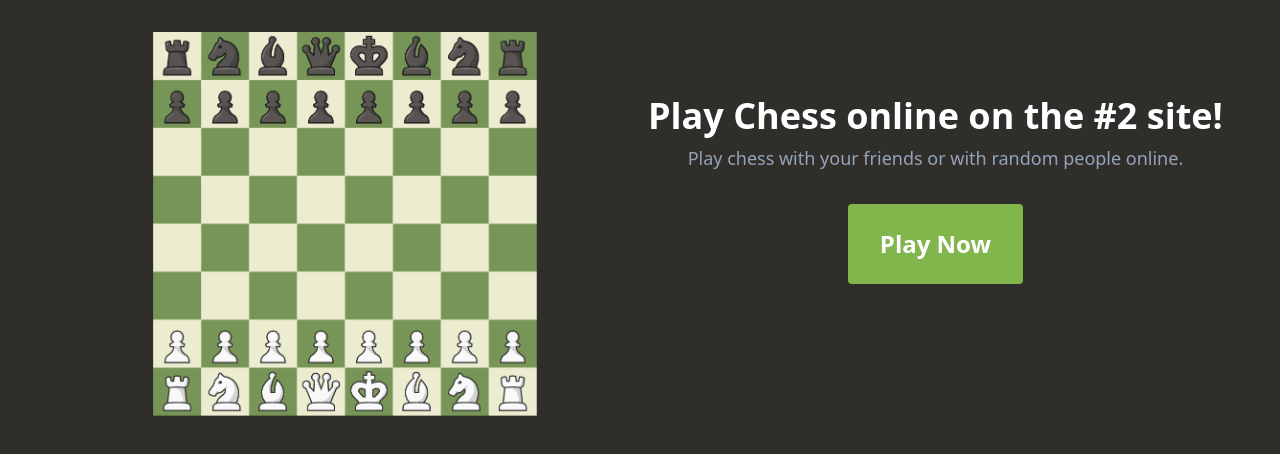
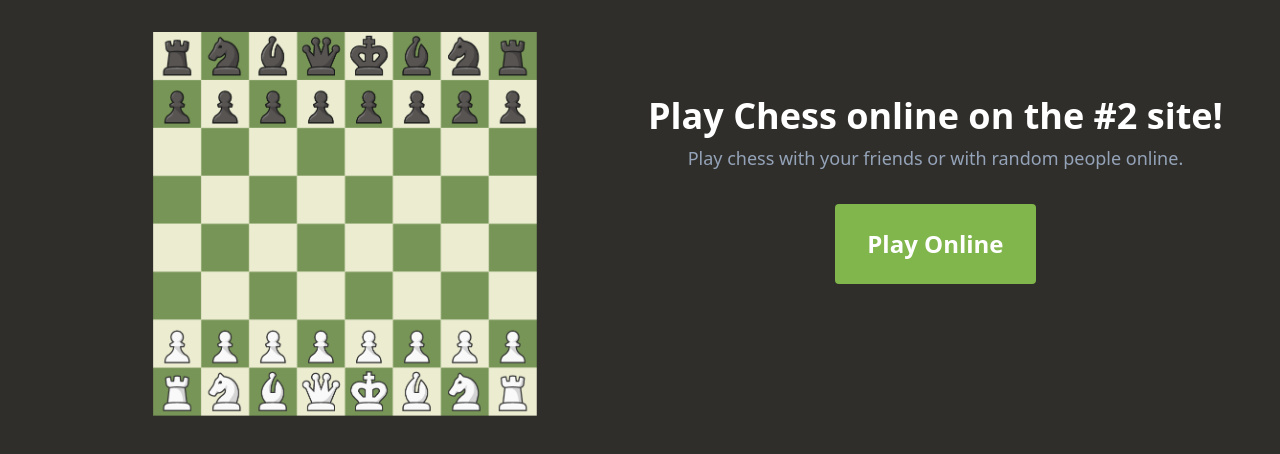
Before and after one commit to sanglap13/checkmate, a React (Vite) app in the folder frontend/: page / in a window 1280 px wide. Shown: the top 454 px of the page. Built offline with nearby package versions, Linux system fonts and the light colour scheme.

Commit message:
feat: add chessboard component W.I.P.

```diff
--- a/frontend/src/components/pages/Home.tsx
+++ b/frontend/src/components/pages/Home.tsx
@@ -1,5 +1,6 @@
 import { useNavigate } from "react-router-dom";
 import { ChessBoardImg } from "../../assets";
+import Button from "../shared/Button";
 
 const Home = () => {
   const navigate = useNavigate();
@@ -23,12 +24,7 @@ const Home = () => {
               </p>
             </div>
             <div className="mt-8 flex justify-center">
-              <button
-                onClick={() => navigate("/game")}
-                className="px-8 py-6 text-2xl bg-[#80b64b] hover:bg-[#9fcf6e] text-white rounded font-bold"
-              >
-                Play Now
-              </button>
+              <Button onClick={() => navigate("/game")}>Play Online</Button>
             </div>
           </div>
         </div>
--- /dev/null
+++ b/frontend/src/components/shared/ChessBoard.tsx
@@ -0,0 +1,7 @@
+import React from "react";
+
+const ChessBoard = () => {
+  return <div>ChessBoard</div>;
+};
+
+export default ChessBoard;
```
